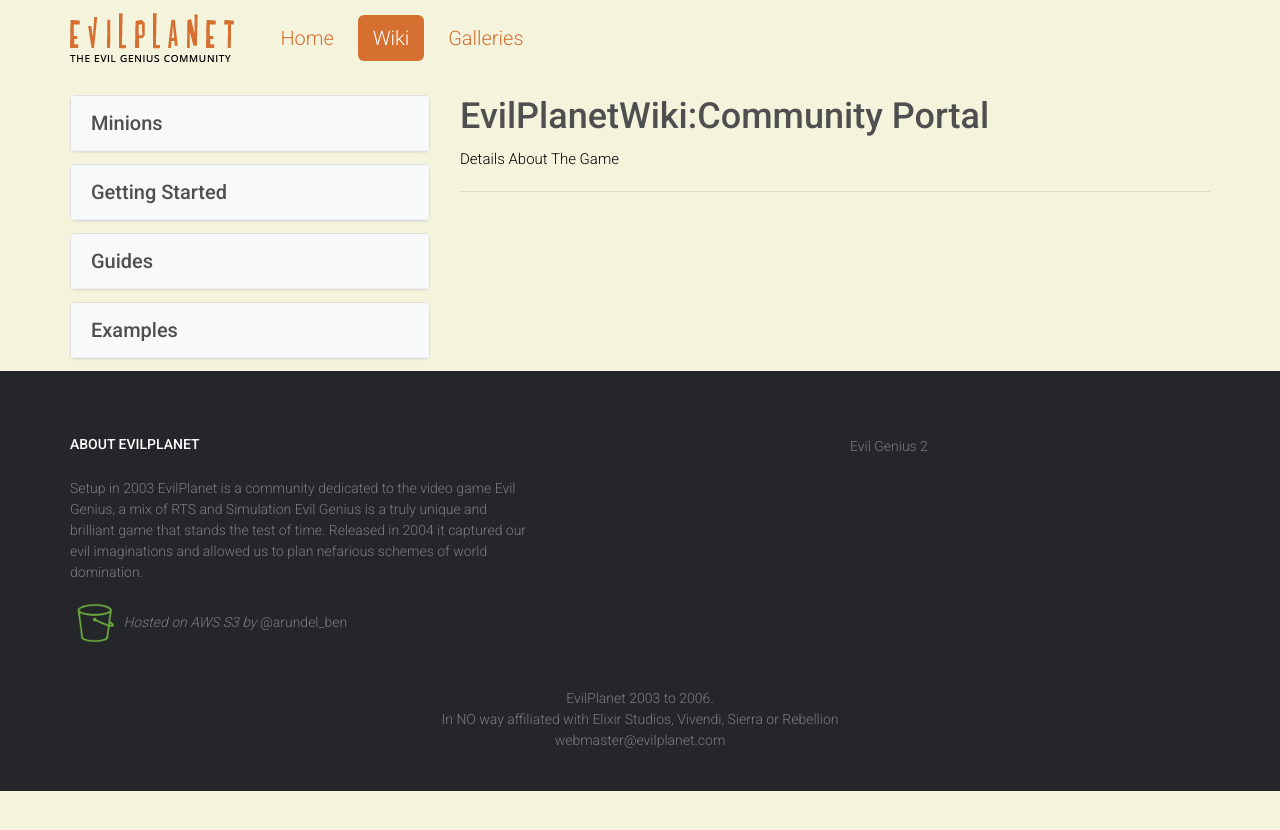
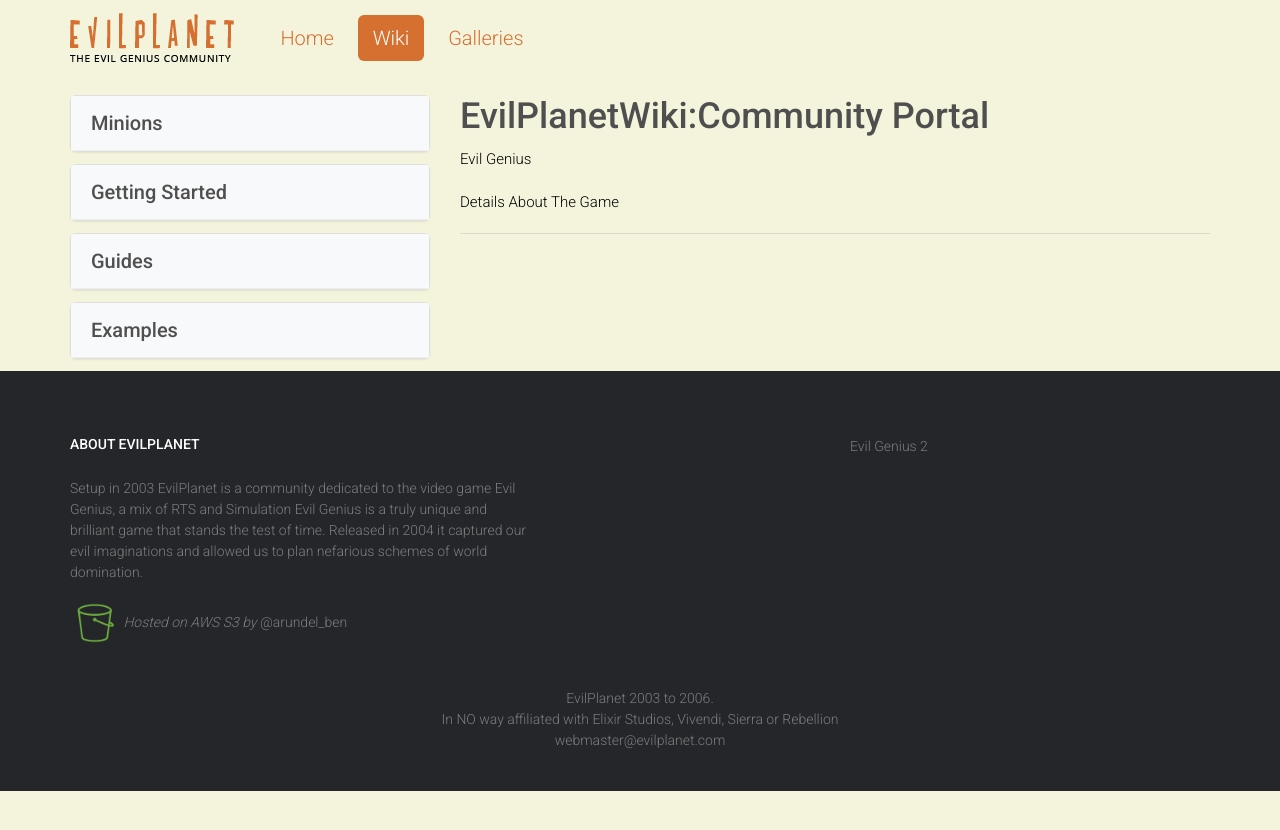
Before and after one commit to barundel/wiki.evilplanet.com, a Jekyll site: the page built from wiki/EvilPlanetWiki_Community_Portal.md, in a window 1280 px wide. Shown: the top 830 px of the page. Built offline with Jekyll 4.4.1, drawn with Linux system fonts in a browser that asks for light colours; comment, search, counter and statistics services are not loaded.

Commit message:
Change to wiki page

```diff
--- a/wiki/EvilPlanetWiki_Community_Portal.md
+++ b/wiki/EvilPlanetWiki_Community_Portal.md
@@ -4,5 +4,7 @@
 layout: wiki
 ---
 
+[Evil Genius](http://wiki.n1nj4.com/index.php/Evil_Genius)
+
 [Details About The
 Game](http://wiki.n1nj4.com/index.php?title=Details_About_The_Game)
```
Also changed, not shown: 1 other file.
